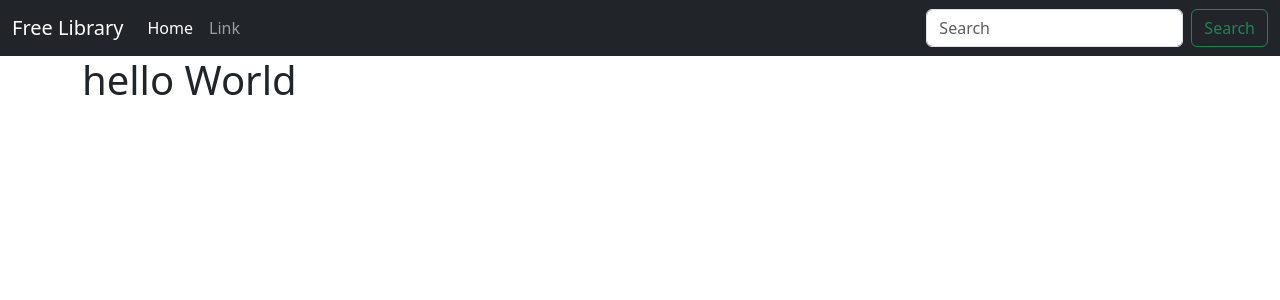
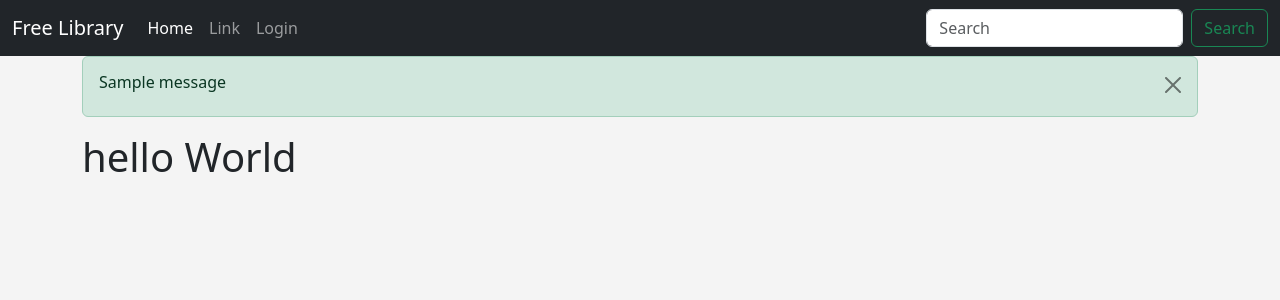
Before and after one commit to MahmoudZaytoni/free-library-project, a Flask app: template website/templates/home.html in a window 1280 px wide. Shown: the top 300 px of the page. Run offline with Flask 2, Linux system fonts and the light colour scheme; the template is opened without the code that fills it: most values are stand-ins (such as "Sample title", 1, 10 or a date in 2020); one stand-in notice (Sample message) is shown.

Commit message:
Add flash messages to "base.html" and Create "static" folder

```diff
--- /dev/null
+++ b/website/static/css/style.css
@@ -0,0 +1,3 @@
+body {
+  background-color: #f4f4f4;
+}
--- a/website/templates/base.html
+++ b/website/templates/base.html
@@ -5,6 +5,7 @@
   <meta http-equiv="X-UA-Compatible" content="IE=edge">
   <meta name="viewport" content="width=device-width, initial-scale=1.0">
   <link href="https://cdn.jsdelivr.net/npm/bootstrap@5.3.0-alpha1/dist/css/bootstrap.min.css" rel="stylesheet" integrity="sha384-GLhlTQ8iRABdZLl6O3oVMWSktQOp6b7In1Zl3/Jr59b6EGGoI1aFkw7cmDA6j6gD" crossorigin="anonymous">
+  <link rel="stylesheet" href="{{ url_for('static', filename='css/style.css')}}">
   <title>{{ pagetitle }}</title>
 </head>
 <body>
@@ -22,6 +23,9 @@
           <li class="nav-item">
             <a class="nav-link" href="#">Link</a>
           </li>
+          <li class="nav-item">
+            <a class="nav-link" id="login" href="{{url_for('auth.login')}}">Login</a>
+          </li>
         </ul>
         <form class="d-flex" role="search">
           <input class="form-control me-2" type="search" placeholder="Search" aria-label="Search">
@@ -30,6 +34,29 @@
       </div>
     </div>
   </nav>
+
+  <div class="container">
+    {% with messages = get_flashed_messages(with_categories=true) %}
+    {% if messages %}
+      {% for category, message in messages %}
+      {% if category == 'error' %}
+      <div class="alert alert-danger alert-dismissible fade show" role="alert">
+        {% for line in message.split('\n') %}
+          <h6>{{ line }} <br></h6>
+        {% endfor %}
+        <button type="button" class="btn-close" data-bs-dismiss="alert"></button>
+      </div>
+      {% else %}
+      <div class="alert alert-success alert-dismissible fade show" role="alert">
+        {% for line in message.split('\n') %}
+        <h6>{{ line }} <br></h6>
+        {% endfor %}
+        <button type="button" class="btn-close" aria-label="Close" data-bs-dismiss="alert"></button>
+      </div>
+      {% endif %} {% endfor %} {% endif %}
+    {% endwith %}
+  </div>
+
   {% block content %}
   {% endblock %}
 
```
